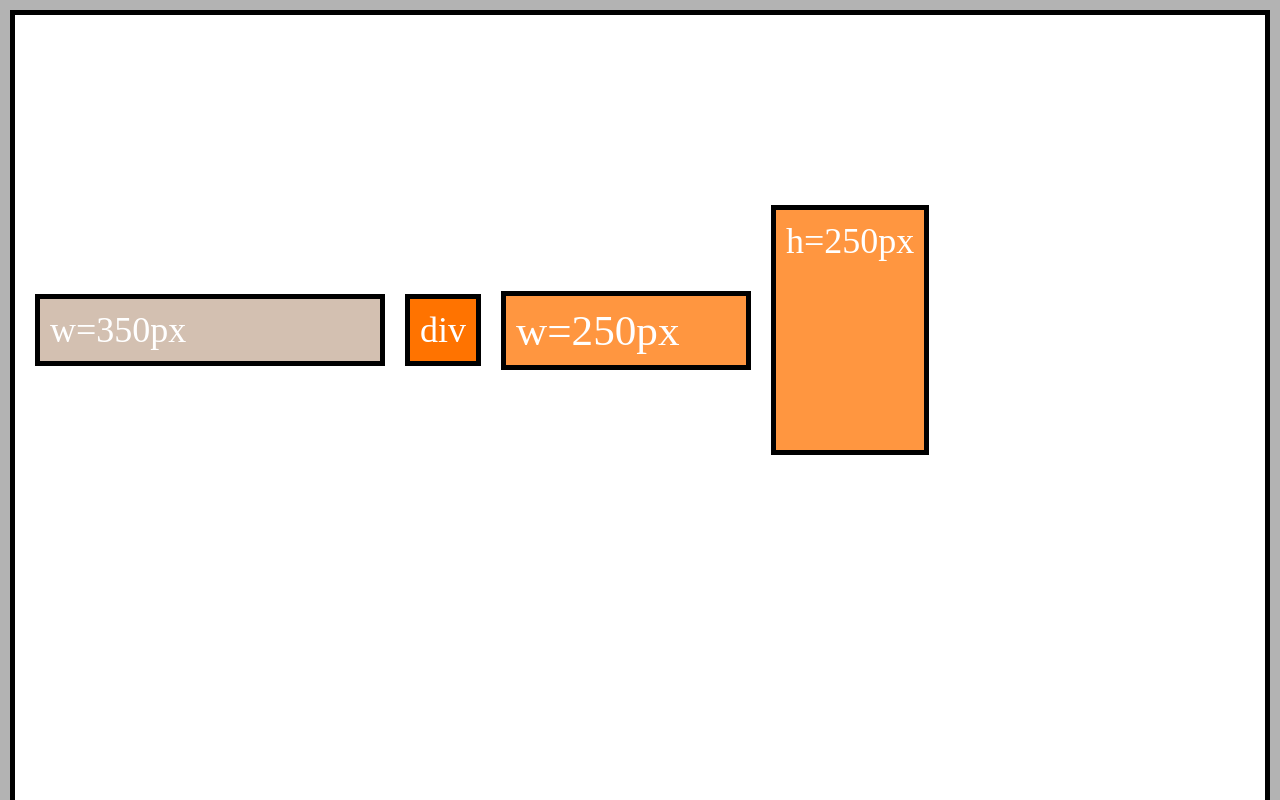
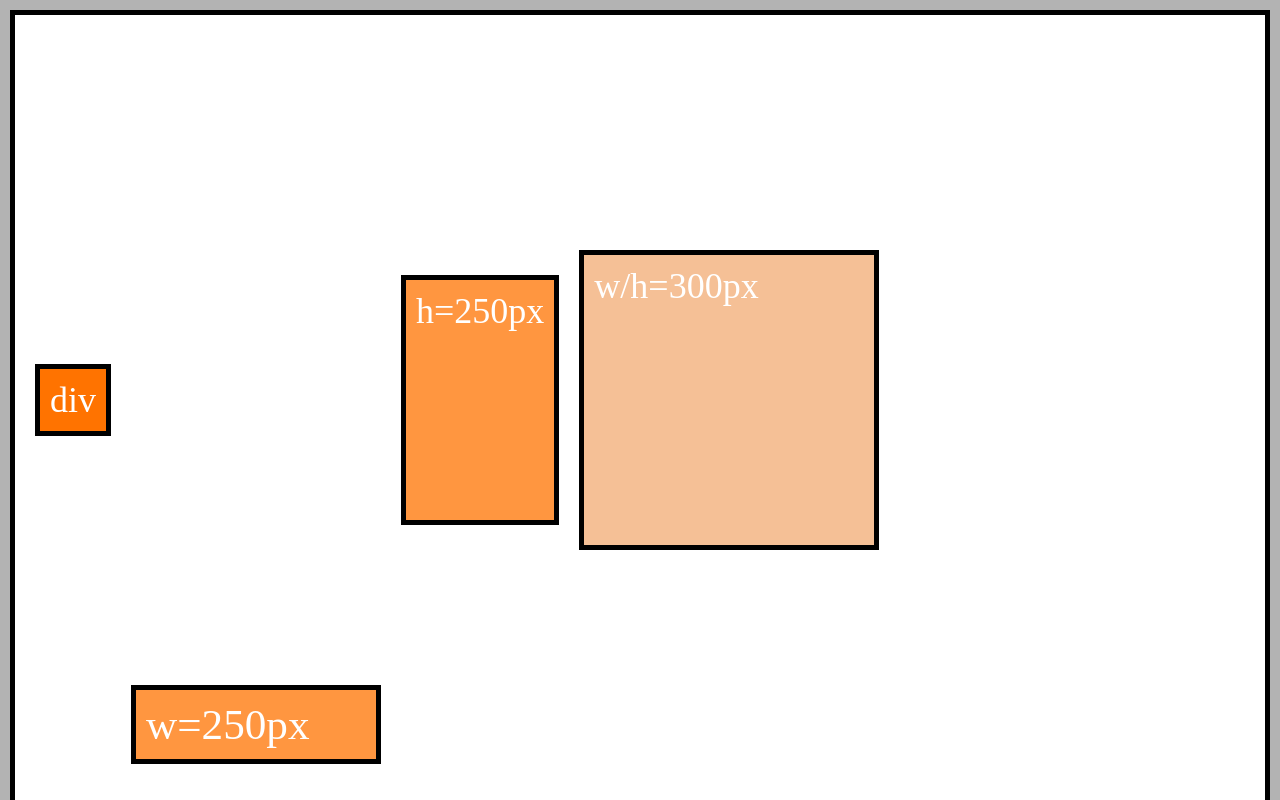
Before and after one commit to SonMinSeock/udemy-css-master, a plain HTML site: page flexbox/flexbox-10-using-the-order-property-starting-code/index.html in a window 1280 px wide. Shown: the top 800 px of the page. Drawn offline with Linux system fonts and the light colour scheme.

Commit message:
‘align-self(자체 정렬)’로 작업하기

```diff
--- a/flexbox/flexbox-10-using-the-order-property-starting-code/main.css
+++ b/flexbox/flexbox-10-using-the-order-property-starting-code/main.css
@@ -43,6 +43,7 @@ body {
   margin: 10px;
   width: 250px;
   font-size: 1.8rem;
+  align-self: flex-end;
 }
 
 .item-3 {
@@ -62,7 +63,7 @@ body {
   margin: 10px;
   width: 300px;
   height: 300px;
-  order: 1;
+  /* order: 1; */
 }
 
 .item-5 {
@@ -81,5 +82,5 @@ body {
   border: 5px solid black;
   margin: 10px;
   width: 350px;
-  order: -2;
+  /* order: -2; */
 }
```
